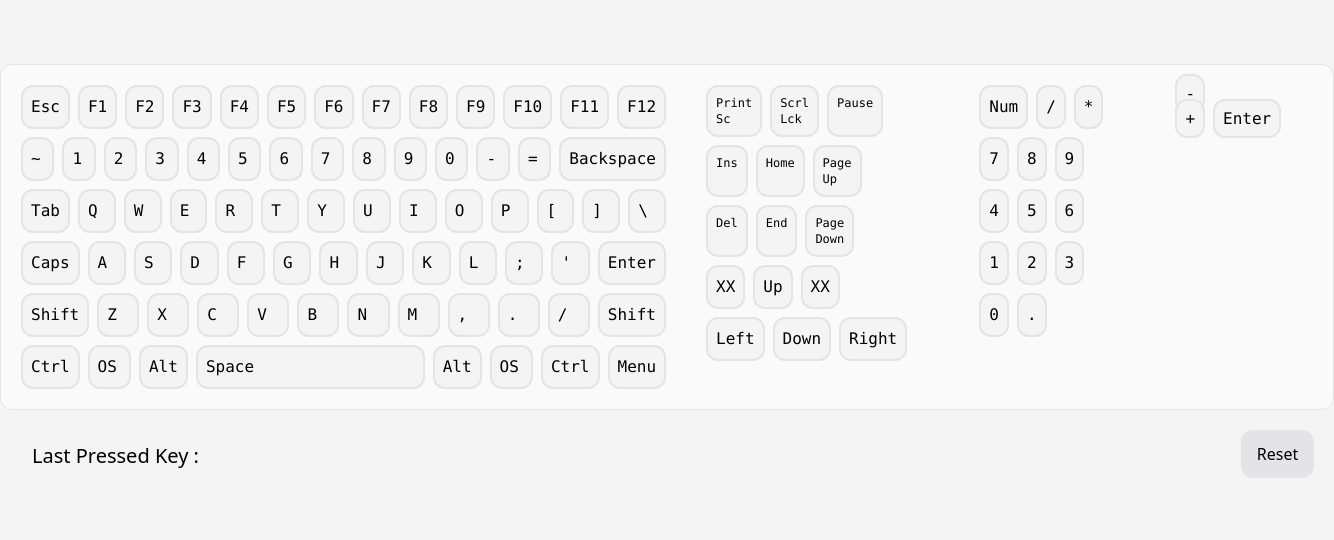
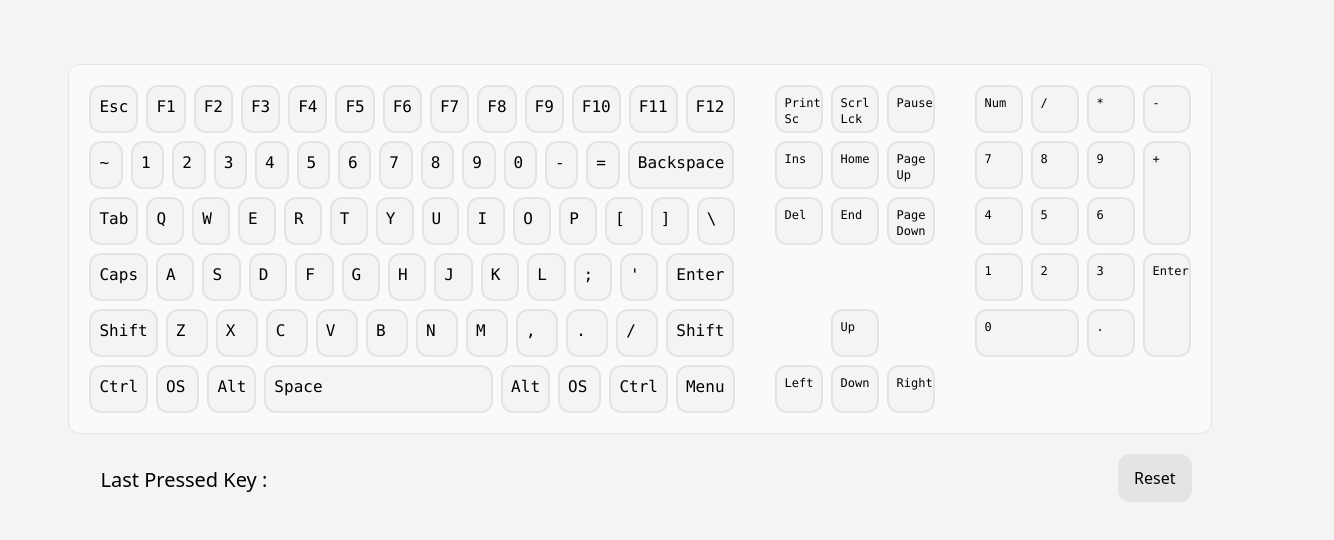
Before and after one commit to commitsovercoffee/key-probe, a SvelteKit app: page / in a window 1280 px wide. Shown: the top 540 px of the page, 1334 px wide, since content can reach past the window. Built offline with nearby package versions, Linux system fonts and the light colour scheme.

Commit message:
created full-sized keyboard

```diff
--- a/src/routes/+page.svelte
+++ b/src/routes/+page.svelte
@@ -1,19 +1,20 @@
 <script>
-	let baseStyle = 'p-2 m-1 border-2 rounded-xl transition duration-300 border-zinc-200 ';
+	let baseStyle = 'p-2 m-1 border-2 rounded-xl transition duration-300 border-zinc-200 h-12 grow ';
 	let defaultStyle = baseStyle + 'bg-zinc-100 dark:bg-zinc-800 ';
 	let keyDownStyle = baseStyle + 'bg-red-300 dark:bg-red-600 -translate-y-4 ';
 	let keyUpStyle = baseStyle + 'bg-teal-300 dark:bg-teal-600 ';
 
 	let pressedKeys = new Array();
 	let unpressedKeys = new Array();
-	let lastKey = [];
+	let lastPressed = [];
 
 	function onKeyDown(e) {
 		if (!pressedKeys.includes(e.code)) pressedKeys = [...pressedKeys, e.code];
-		console.log('pressedkeys', pressedKeys);
 	}
 
 	function onKeyUp(e) {
+		if (lastPressed.length > 5) lastPressed.shift();
+		lastPressed = [...lastPressed, e.code];
 		setTimeout(function () {
 			pressedKeys = [];
 			if (!unpressedKeys.includes(e.code)) unpressedKeys = [...unpressedKeys, e.code];
@@ -139,9 +140,9 @@
 
 	const navArrow = [
 		{
-			Fills: 'XX',
+			leftFill: '',
 			ArrowUp: 'Up',
-			Fill: 'XX'
+			rightFill: ''
 		},
 		{
 			ArrowLeft: 'Left',
@@ -210,18 +211,18 @@
 			{/each}
 		</section>
 
-		<div>
+		<div class="justify-between flex flex-col">
 			<!-- system, nav and arrow keys -->
 			<section class="px-8">
 				{#each navMap as row}
-					<section class="flex justify-stretch text-xs">
+					<section class="flex text-xs">
 						{#each Object.entries(row) as [key, value]}
 							<kbd
 								class={pressedKeys.includes(key)
-									? keyDownStyle + getWidth(key)
+									? keyDownStyle + 'w-12'
 									: unpressedKeys.includes(key)
-									? keyUpStyle + getWidth(key)
-									: defaultStyle + getWidth(key)}>{value}</kbd
+									? keyUpStyle + 'w-12'
+									: defaultStyle + 'w-12'}>{value}</kbd
 							>
 						{/each}
 					</section>
@@ -229,10 +230,40 @@
 			</section>
 
 			<!-- arrowBlock -->
-			<section class="ml-8 mr-8">
+			<section class="px-8">
 				{#each navArrow as row}
-					<section class="flex justify-stretch">
+					<section class="flex text-xs">
 						{#each Object.entries(row) as [key, value]}
+							{#if key === 'leftFill' || key === 'rightFill'}
+								<kbd
+									class={pressedKeys.includes(key)
+										? keyDownStyle + 'w-12'
+										: unpressedKeys.includes(key)
+										? keyUpStyle + 'w-12'
+										: defaultStyle + 'w-12 opacity-0'}>{value}</kbd
+								>
+							{:else}
+								<kbd
+									class={pressedKeys.includes(key)
+										? keyDownStyle + 'w-12'
+										: unpressedKeys.includes(key)
+										? keyUpStyle + 'w-12'
+										: defaultStyle + 'w-12'}>{value}</kbd
+								>
+							{/if}
+						{/each}
+					</section>
+				{/each}
+			</section>
+		</div>
+
+		<!-- numPad -->
+		<div class="flex h-min">
+			<section>
+				{#each numMap as row}
+					<section class="flex text-xs">
+						{#each Object.entries(row) as [key, value]}
+							{#if key === 'Numpad0'}
 								<kbd
 									class={pressedKeys.includes(key)
 										? keyDownStyle
@@ -240,49 +271,50 @@
 										? keyUpStyle
 										: defaultStyle}>{value}</kbd
 								>
+							{:else}
+								<kbd
+									class={pressedKeys.includes(key)
+										? keyDownStyle + 'w-12 grow-0'
+										: unpressedKeys.includes(key)
+										? keyUpStyle + 'w-12 grow-0'
+										: defaultStyle + 'w-12 grow-0'}>{value}</kbd
+								>
+							{/if}
 						{/each}
 					</section>
 				{/each}
 			</section>
-		</div>
-		<!-- numBlock -->
-		<section class="ml-8 mr-8">
-			{#each numMap as row}
-				<section class="flex justify-stretch">
+			<!-- Numpad extra -->
+
+			{#each numExtra as row}
+				<section class="flex flex-col text-xs">
 					{#each Object.entries(row) as [key, value]}
+						{#if key === 'NumpadSubtract'}
 							<kbd
 								class={pressedKeys.includes(key)
-								? keyDownStyle
+									? keyDownStyle + 'w-12 grow-0'
 									: unpressedKeys.includes(key)
-								? keyUpStyle
-								: defaultStyle}>{value}</kbd
+									? keyUpStyle + 'w-12 grow-0'
+									: defaultStyle + 'w-12 grow-0'}>{value}</kbd
 							>
+						{:else}
+							<kbd
+								class={pressedKeys.includes(key)
+									? keyDownStyle + 'w-12'
+									: unpressedKeys.includes(key)
+									? keyUpStyle + 'w-12'
+									: defaultStyle + 'w-12 basis-2/12 '}>{value}</kbd
+							>
+						{/if}
 					{/each}
 				</section>
 			{/each}
-		</section>
-
-		<!-- numExtra -->
-		<section class="ml-8 mr-8">
-			{#each numExtra as row}
-				<section class="">
-					{#each Object.entries(row) as [key, value]}
-						<kbd
-							class={pressedKeys.includes(key)
-								? keyDownStyle
-								: unpressedKeys.includes(key)
-								? keyUpStyle
-								: defaultStyle}>{value}</kbd
-						>
-					{/each}
-				</section>
-			{/each}
-		</section>
+		</div>
 	</div>
 
 	<div class="m-4 flex justify-between">
 		<p class=" text-xl p-2 m-2">
-			Last Pressed Key : <kbd>{lastKey}</kbd>
+			Last Pressed Key : <kbd>{lastPressed}</kbd>
 		</p>
 
 		<button
```
Lines whose indentation alone changed are shown as unchanged.
